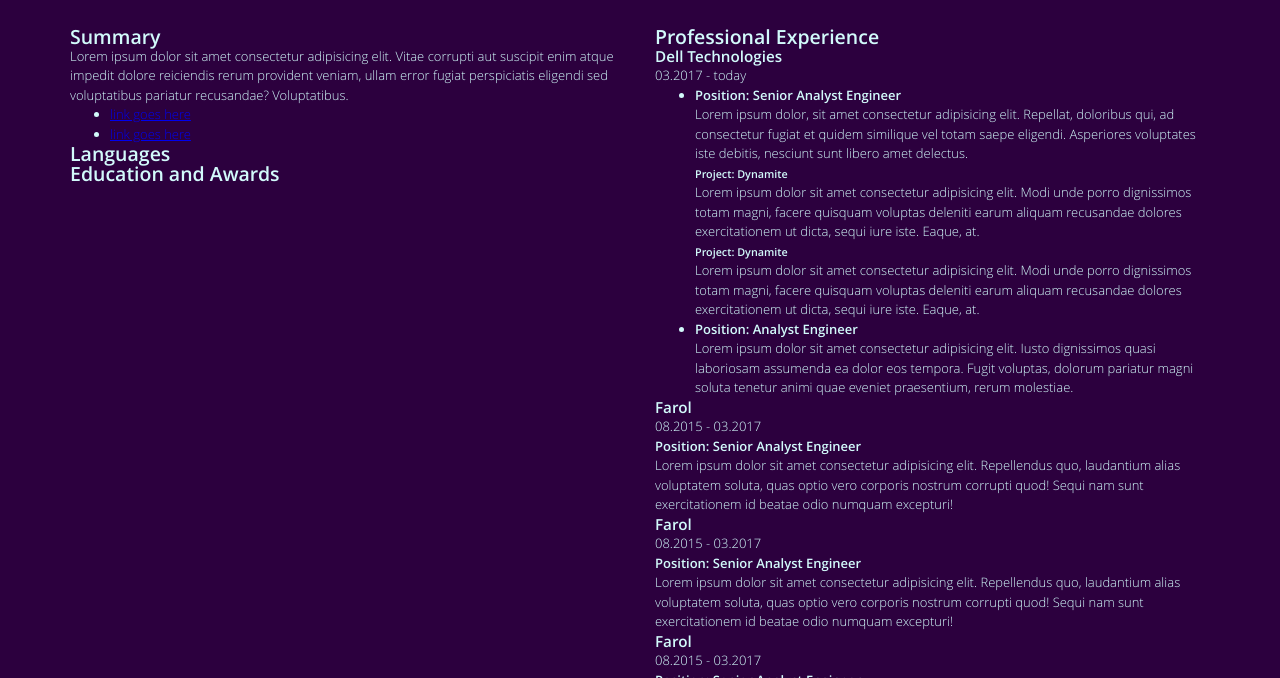
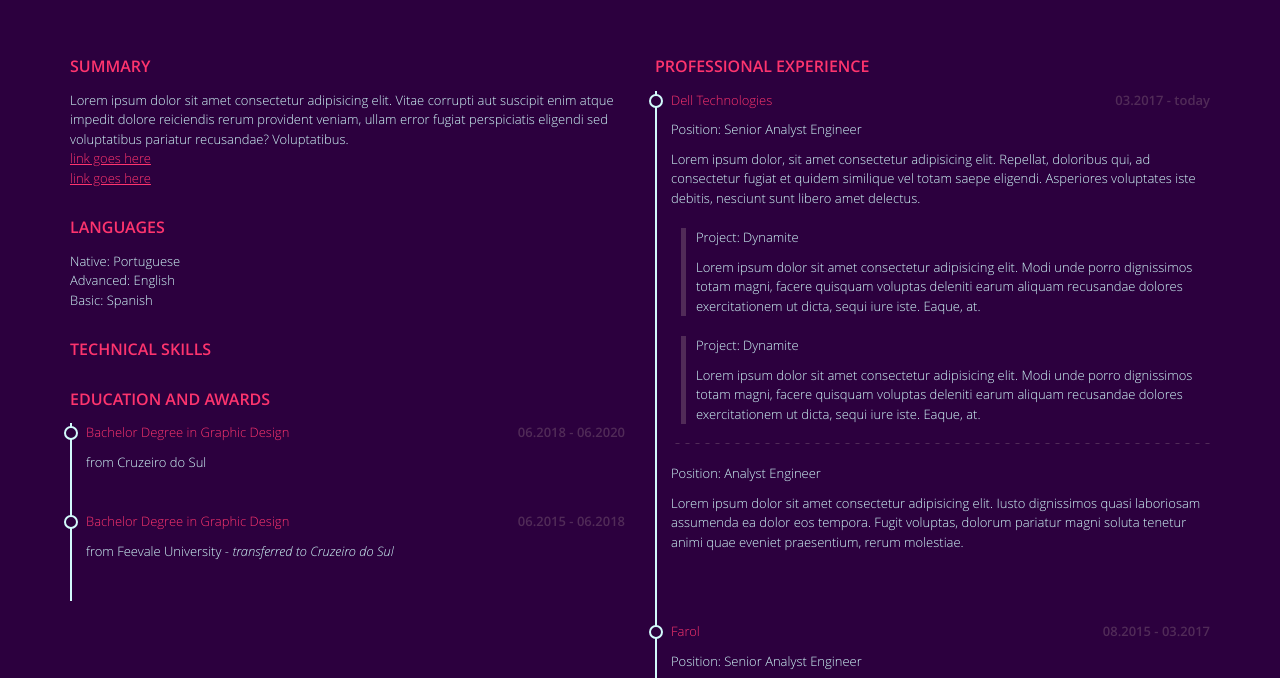
Before and after one commit to paulakfleck/personal-resume, a website built with webpack: page src/index.html in a window 1280 px wide. Shown: the part 141-819 px from the top of the page. Built offline with nearby package versions, Linux system fonts and the light colour scheme.

Commit message:
Style and content

```diff
--- a/assets/main.scss
+++ b/assets/main.scss
@@ -7,23 +7,23 @@ $base-fontsize: 1.3rem;
 /* Open Sans Light */
 @font-face {
     font-family: "Open Sans";
-    src: local('Open Sans Light'), local('OpenSans-Light'), url("fonts/opensans/OpenSans-Light.ttf") format("truetype");
     font-style: normal;
     font-weight: 300;
+    src: local('Open Sans Light'), local('OpenSans-Light'), url("fonts/opensans/OpenSans-Light.ttf") format("truetype");
 }
 /* Open Sans Light Italic */
 @font-face {
     font-family: "Open Sans";
-    src: local("Open Sans Light Italic"), local("OpenSans-LightItalic"), url("fonts/opensans/OpenSans-Italic.ttf") format("truetype");
     font-style: italic;
     font-weight: 300;
+    src: local("Open Sans Light Italic"), local("OpenSans-LightItalic"), url("fonts/opensans/OpenSans-Italic.ttf") format("truetype");
 }
 /* Open Sans Bold */
 @font-face {
     font-family: "Open Sans";
-    src: local('Open Sans SemiBold'), local('OpenSans-SemiBold'), url("fonts/opensans/OpenSans-SemiBold.ttf") format("truetype");
     font-style: normal;
     font-weight: 600;
+    src: local('Open Sans SemiBold'), local('OpenSans-SemiBold'), url("fonts/opensans/OpenSans-SemiBold.ttf") format("truetype");
 }
 
 :root {
@@ -34,53 +34,145 @@ body {
     background-color: $bg-color;
     color: $primary-color;
     font-family: 'Open Sans', Arial, Helvetica, sans-serif;
+    font-size: $base-fontsize;
+    font-style: normal;
     font-weight: 300;
-    font-style: normal;
     line-height: calc(#{$base-fontsize} + ( #{$base-fontsize} / 2));
-    font-size: $base-fontsize;
 
     & > header {
         h2 {
+            font-size: 1.6rem;
             font-weight: 300;
-            font-size: 1.6rem;
+            margin: 0 0 2rem 0;
+        }
+
+        p {
+            max-width: 70%;
         }
     }
 }
 
 h1 {
+    color: $accent-color;
     font-size: 2.2rem;
-    color: $accent-color;
     font-style: normal;
     font-weight: 600;
+    margin: 0 0 1rem 0;
     text-transform: uppercase;
 }
 
 .container {
+    margin: 0 auto;
     max-width: 120rem;
+    padding: 3.0rem;
     width: 100%;
-    padding: 3.0rem;
-    margin: 0 auto;
 }
 
 main {
+    align-items: start;
     display: grid;
+    grid-auto-rows: minmax(min-content, max-content);
+    grid-gap: 3.0rem;
     grid-template-columns: 1fr 1fr;
-    grid-auto-rows: minmax(min-content, max-content);
-    align-items: start;
-    grid-gap: 3.0rem;
 
-    .column-1,
-    .column-2 {
+    h2 {
+        color: $accent-color;
+        font-size: 1.6rem;
+        margin: 0 0 1.4rem 0;
+        text-transform: uppercase;
     }
-    .column-2 {
+
+    & > .column-1 > section {
+        margin: 0 0 3rem 0;
+    }
+
+    #professional-experience,
+    #education {
+        & > article {
+            border-left: solid 2px $primary-color;
+            padding: 0 0 3rem 1.4rem;
+
+            & > header {
+                position: relative;
+                margin: 0 0 1rem 0;
+
+                h3 {
+                    font-size: $base-fontsize;;
+                    position: relative;
+                    color: $accent-color;
+                    font-weight: 300;
+
+                    &:before {
+                        content: '';
+                        background-color: $bg-color;
+                        border: 2px solid #d2fafb;
+                        border-radius: 50%;
+                        height: 1rem;
+                        left: -22px;
+                        position: absolute;
+                        top: 3px;
+                        width: 1rem;
+                    }
+                }
+
+                span {
+                    color: $stand-color;
+                    font-weight: 600;
+                    position: absolute;
+                    right: 0;
+                    top: 0;
+                }
+            }
+
+            h4 {
+                font-weight: 300;
+                margin: 0 0 1rem 0;
+            }
+
+            ul > li {
+                background-image: linear-gradient(to right, $stand-color 40%, rgba(255, 255, 255, 0) 0%);
+                background-position: bottom;
+                background-repeat: repeat-x;
+                background-size: 10px 1px;
+                margin: 0 0 2rem 0;
+                padding: 0 0 2rem 0;
+
+                &:last-child {
+                    background: none;
+                }
+
+                section.side-project {
+                    margin: 2rem 0 0 1rem;
+                    padding: 0 0 0 1rem;
+                    border-left: 0.5rem solid $stand-color;
+
+                    h5 {
+                        font-size: $base-fontsize;
+                        font-weight: 300;
+                        margin: 0 0 1rem 0;
+                    }
+                }
+
+            }
+        }
     }
 }
 
+a {
+    color: $accent-color;
+    text-decoration: underline;
+}
 
+ul {
+    list-style: none;
+    padding: 0;
+}
+
+/* If the device has any configuration related to avoid motion sickness */
 @media (prefers-reduced-motion: reduce) {
-*,
-*::before,
-*::after {
+    *,
+    *::before,
+    *::after {
         animation-duration: 0.001s !important;
         transition-duration: 0.001s !important;
     }
--- a/src/index.html
+++ b/src/index.html
@@ -29,10 +29,43 @@
 
           <section>
             <h2>Languages</h2>
+            <ul>
+              <li>
+                Native: Portuguese
+              </li>
+              <li>
+                Advanced: English
+              </li>
+              <li>
+                Basic: Spanish
+              </li>
+            </ul>
           </section>
 
-          <section class='timeline'>
+          <section>
+            <h2>Technical Skills</h2>
+          </section>
+
+          <section id="education">
             <h2>Education and Awards</h2>
+
+            <article>
+              <header>
+                <h3><b>Bachelor Degree</b> in Graphic Design</h3>
+                <span>06.2018 - 06.2020</span>
+              </header>
+
+              <h4>from Cruzeiro do Sul</h4>
+            </article>
+
+            <article>
+              <header>
+                <h3><b>Bachelor Degree</b> in Graphic Design</h3>
+                <span>06.2015 - 06.2018</span>
+              </header>
+
+              <h4>from Feevale University - <i>transferred to Cruzeiro do Sul</i></h4>
+            </article>
           </section>
         </div>
 
```
